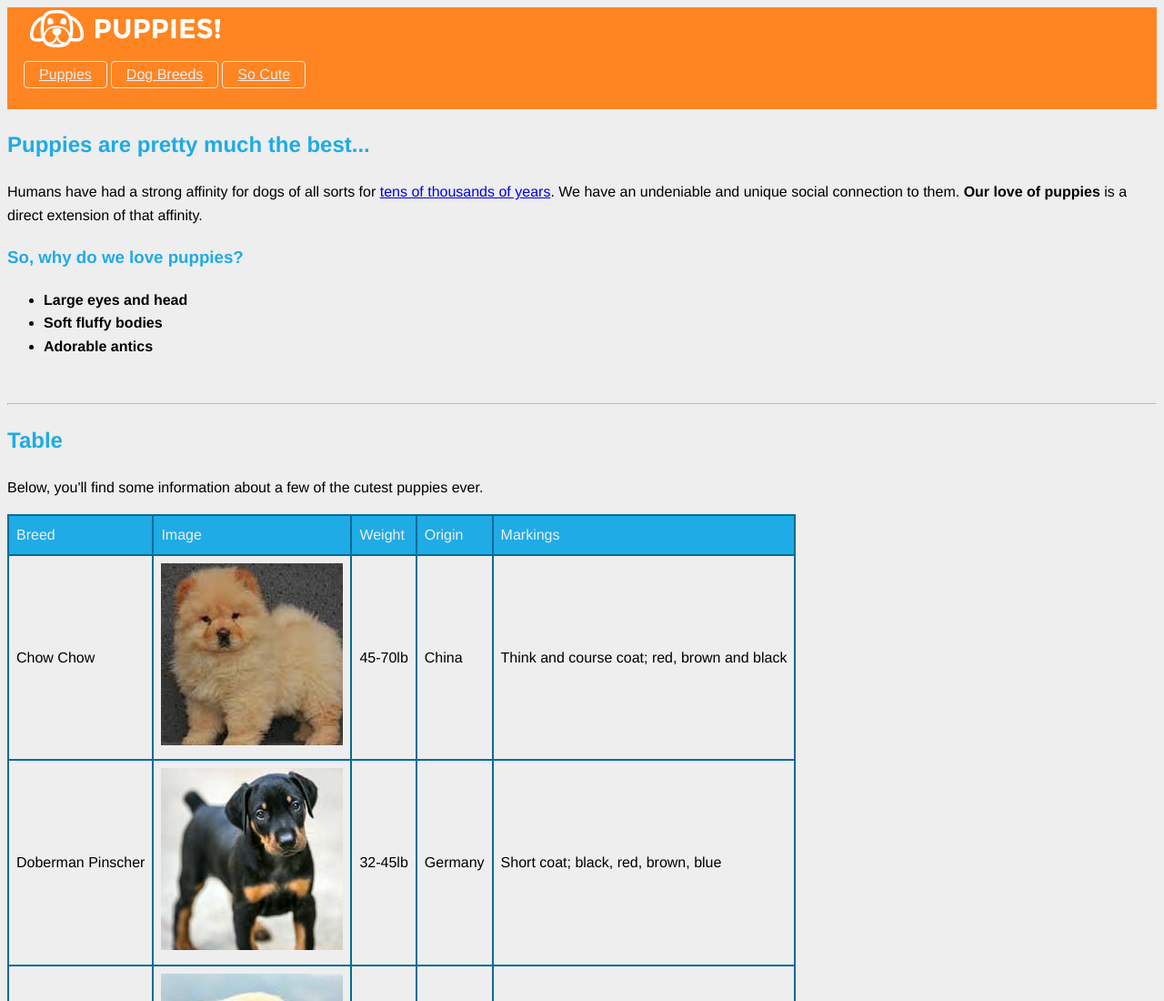
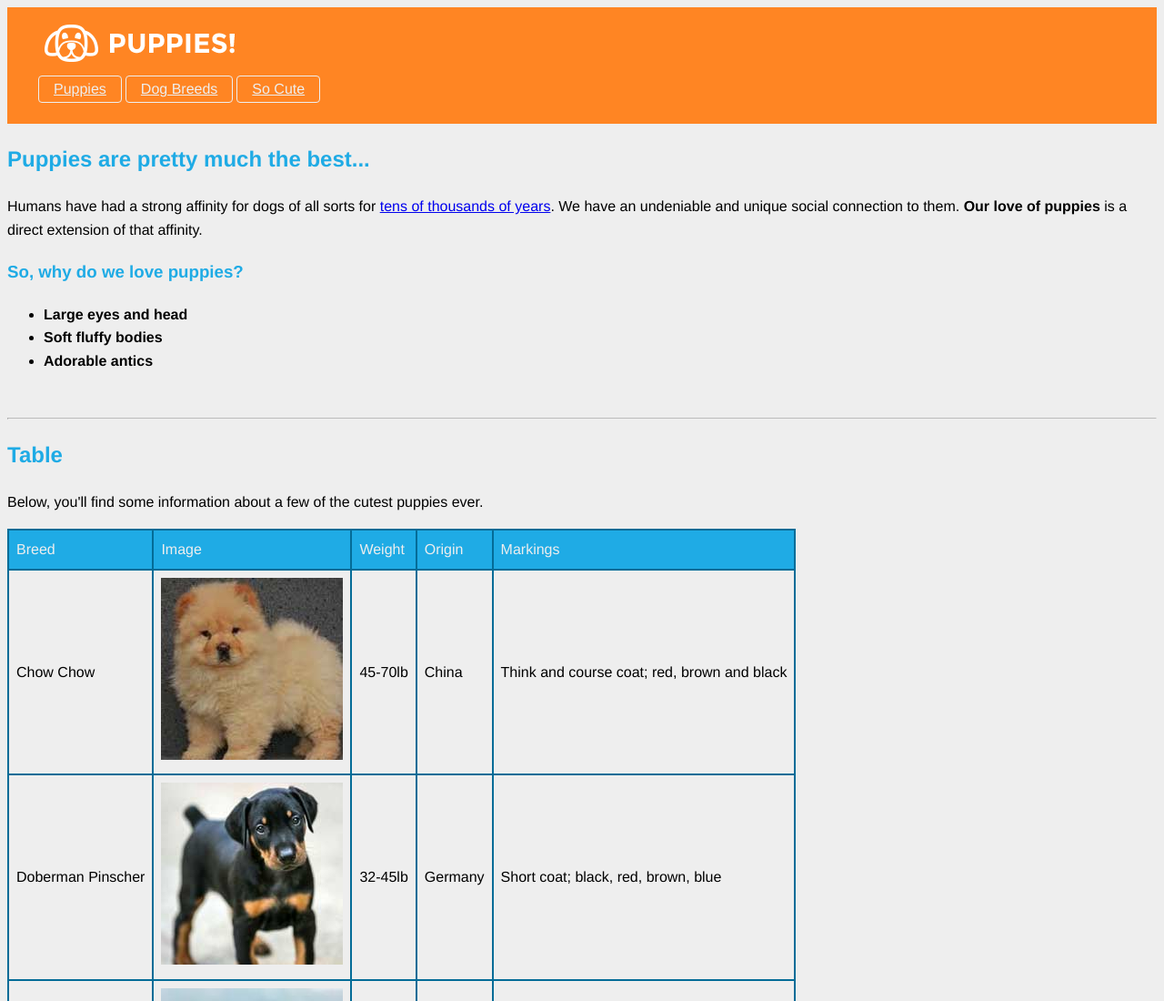
Before and after one commit to andersonmmi/local-remote, a plain HTML site: page Day_3_Project/index.html in a window 1280 px wide. Shown: the top 1100 px of the page at 91% size. Drawn offline with Linux system fonts and the light colour scheme.

Commit message:
Changed header attributes.

```diff
--- a/Day_3_Project/style.css
+++ b/Day_3_Project/style.css
@@ -19,10 +19,11 @@ background-color: #eeeeee;
 }
 
 header {
-height: 7em;
+height: 6em;
 background-color: #ff8523;
-border: 15 solid #ff8523;
+border: 1em solid #ff8523;
 display: block;
+margin: 0 auto;
 }
 
 #logo {
```
